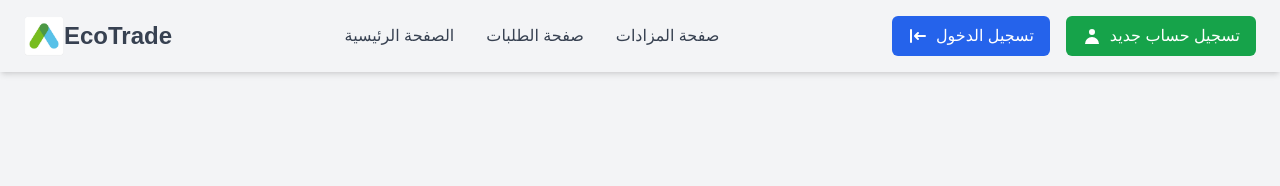
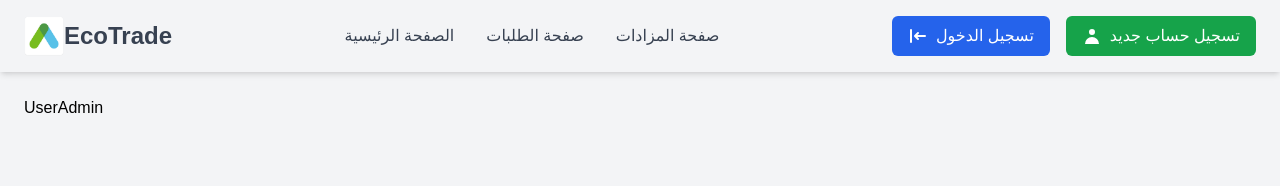
Before and after one commit to bittarwork/EcoTrade, a React (Create React App) app in the folder frontend/: page /Users in a window 1280 px wide. Shown: the top 186 px of the page. Built offline with nearby package versions, Linux system fonts and the light colour scheme; no server answers.

Commit message:
starting on user admin page to control users in webSite

```diff
--- a/frontend/src/App.js
+++ b/frontend/src/App.js
@@ -14,6 +14,7 @@ import AdminAuctionRoom from './pages/admin/AdminAuctionRoom';
 import { UserProvider } from './context/UserContext';
 import Termofuse from "./pages/Termofuse";
 import Privacypolicy from './pages/Privacypolicy';
+import UserAdmin from './pages/admin/UserAdmin';
 import './index.css';
 
 const App = () => {
@@ -23,6 +24,7 @@ const App = () => {
         <Layout>
           <Routes>
             <Route path="/" element={<HomePage />} />
+            <Route path="/Users" element={<UserAdmin />} />
             <Route path="/orders" element={<OrdersPage />} />
             <Route path="/auctions" element={<AuctionsPage />} />
             <Route path="/contact" element={<ContactPage />} />
@@ -33,7 +35,6 @@ const App = () => {
             <Route path="/privacy-policy" element={<Privacypolicy />} />
             <Route path="/auction-room/:auctionId" element={<AuctionRoom />} />
             <Route path="/auction-room-admin/:auctionId" element={<AdminAuctionRoom />} />
-
           </Routes>
         </Layout>
       </Router>
--- a/frontend/src/components/Header.js
+++ b/frontend/src/components/Header.js
@@ -33,7 +33,9 @@ const Header = () => {
                     <Link to="/" className="text-gray-700 hover:text-gray-900 hover:shadow-sm">الصفحة الرئيسية</Link>
                     <Link to="/orders" className="text-gray-700 hover:text-gray-900 hover:shadow-sm">صفحة الطلبات</Link>
                     <Link to="/auctions" className="text-gray-700 hover:text-gray-900 hover:shadow-sm">صفحة المزادات</Link>
+                    {user ? user.role === "admin" ? (<Link to="/users" className="text-gray-700 hover:text-gray-900 hover:shadow-sm">ادارة المستخدمين</Link>) : "" : ""}
                 </div>
+
 
                 {/* الأزرار على اليمين */}
                 <div className="hidden md:flex items-center space-x-4">
--- /dev/null
+++ b/frontend/src/pages/admin/UserAdmin.js
@@ -0,0 +1,9 @@
+import React from 'react'
+
+const UserAdmin = () => {
+    return (
+        <div>UserAdmin</div>
+    )
+}
+
+export default UserAdmin
```
